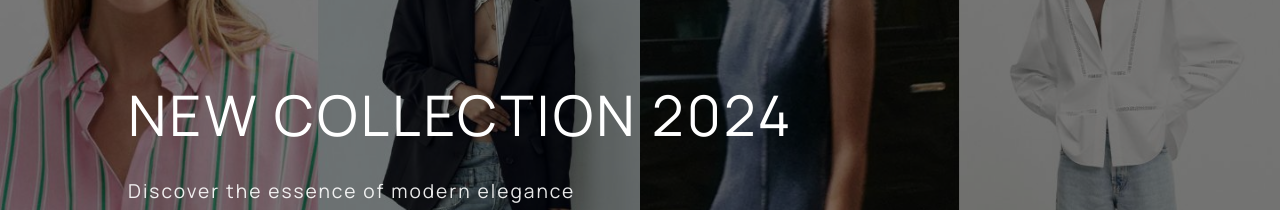
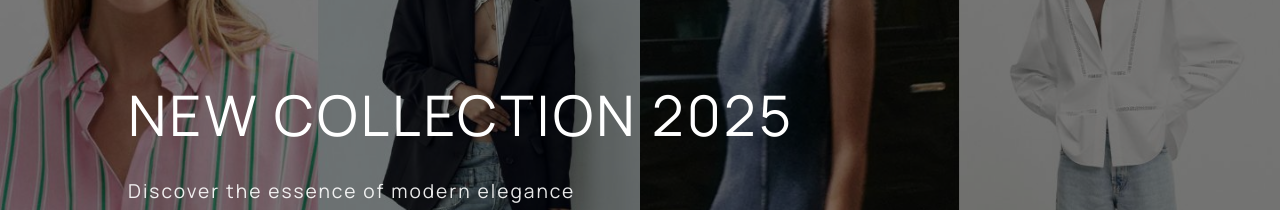
Before and after one commit to qboww/goit-tech-task, a React (Vite) app: page / in a window 1280 px wide. Shown: the part 237-447 px from the top of the page. Built offline with nearby package versions, Linux system fonts and the light colour scheme.

Commit message:
rework almost done

```diff
--- a/src/components/Footer/Footer.jsx
+++ b/src/components/Footer/Footer.jsx
@@ -88,7 +88,7 @@ const Footer = () => {
               <a href="/accessibility">ACCESSIBILITY</a>
             </div>
             <div className={css.copyright}>
-              <p>&copy; 2024 DI. ALL RIGHTS RESERVED.</p>
+              <p>&copy; 2025 DI. ALL RIGHTS RESERVED.</p>
             </div>
           </div>
         </div>
--- a/src/pages/CartPage/CartPage.jsx
+++ b/src/pages/CartPage/CartPage.jsx
@@ -138,7 +138,6 @@ const CartPage = () => {
                     <span>${tax.toFixed(2)}</span>
                   </div>
 
-                  <div className={css.divider}></div>
 
                   <div className={`${css.summaryRow} ${css.total}`}>
                     <span>TOTAL</span>
--- a/src/pages/HomePage/HomePage.jsx
+++ b/src/pages/HomePage/HomePage.jsx
@@ -8,7 +8,7 @@ const HomePage = () => {
       {/* Hero Banner */}
       <div className={css.heroBanner}>
         <div className={css.heroContent}>
-          <h1 className={css.heroTitle}>NEW COLLECTION 2024</h1>
+          <h1 className={css.heroTitle}>NEW COLLECTION 2025</h1>
           <p className={css.heroSubtitle}>Discover the essence of modern elegance</p>
           <NavLink to="/catalog" className={css.heroButton}>
             SHOP NOW
@@ -16,7 +16,7 @@ const HomePage = () => {
         </div>
         <img
           src="/images/hero-banner.jpg"
-          alt="New Collection 2024"
+          alt="New Collection 2025"
           className={css.heroImage}
         />
       </div>
--- a/src/pages/ProductPage/ProductPage.jsx
+++ b/src/pages/ProductPage/ProductPage.jsx
@@ -220,15 +220,6 @@ const ProductPage = () => {
             </button>
           </div>
 
-          {sizeNotSelected && (
-            <div className={css.sizeWarning}>
-              <p>
-                Note: Size not selected. You may want to choose a size before
-                purchasing.
-              </p>
-            </div>
-          )}
-
           <div className={css.descriptionSection}>
             <h3 className={css.sectionTitle}>DESCRIPTION</h3>
             <p className={css.description}>{product.description}</p>
```
